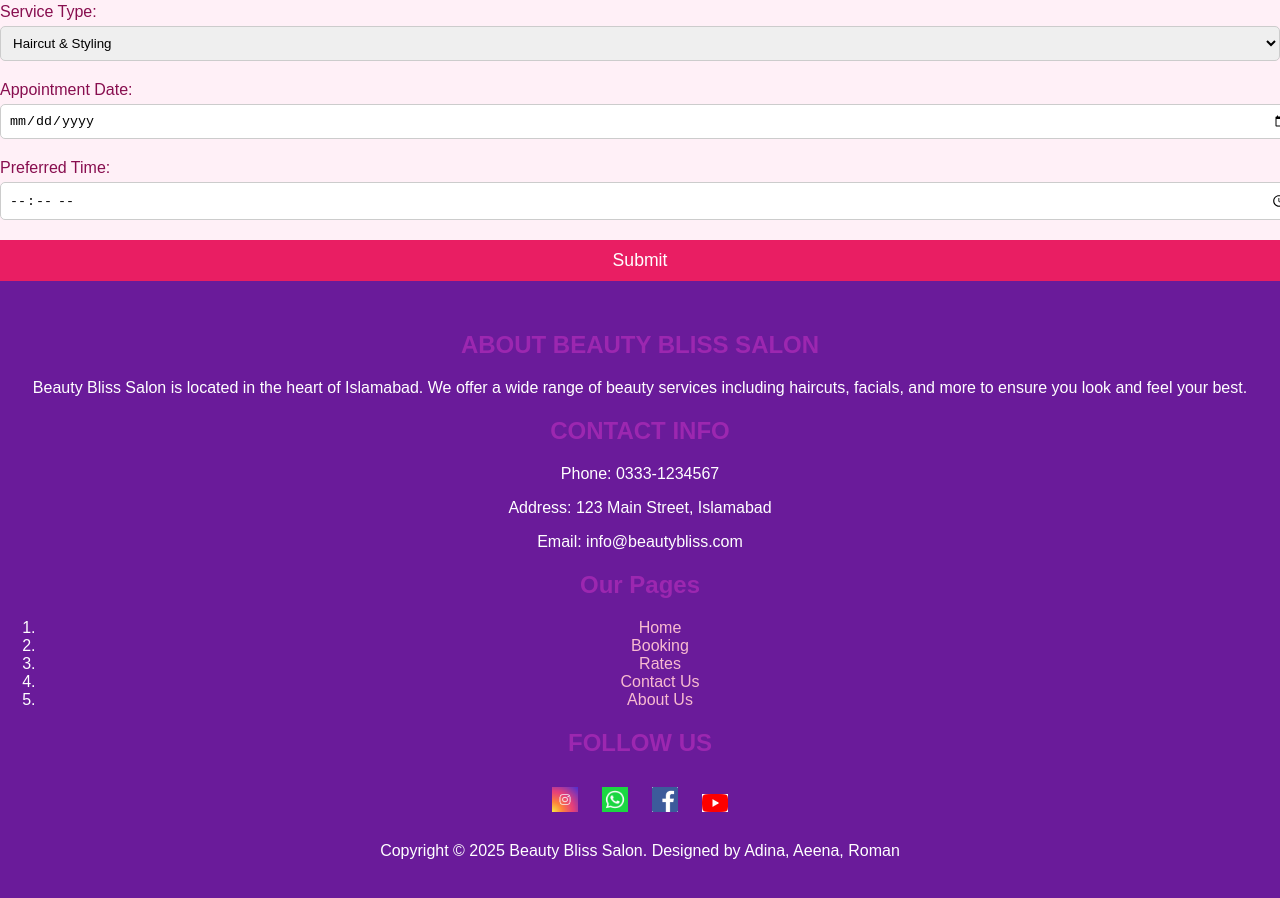
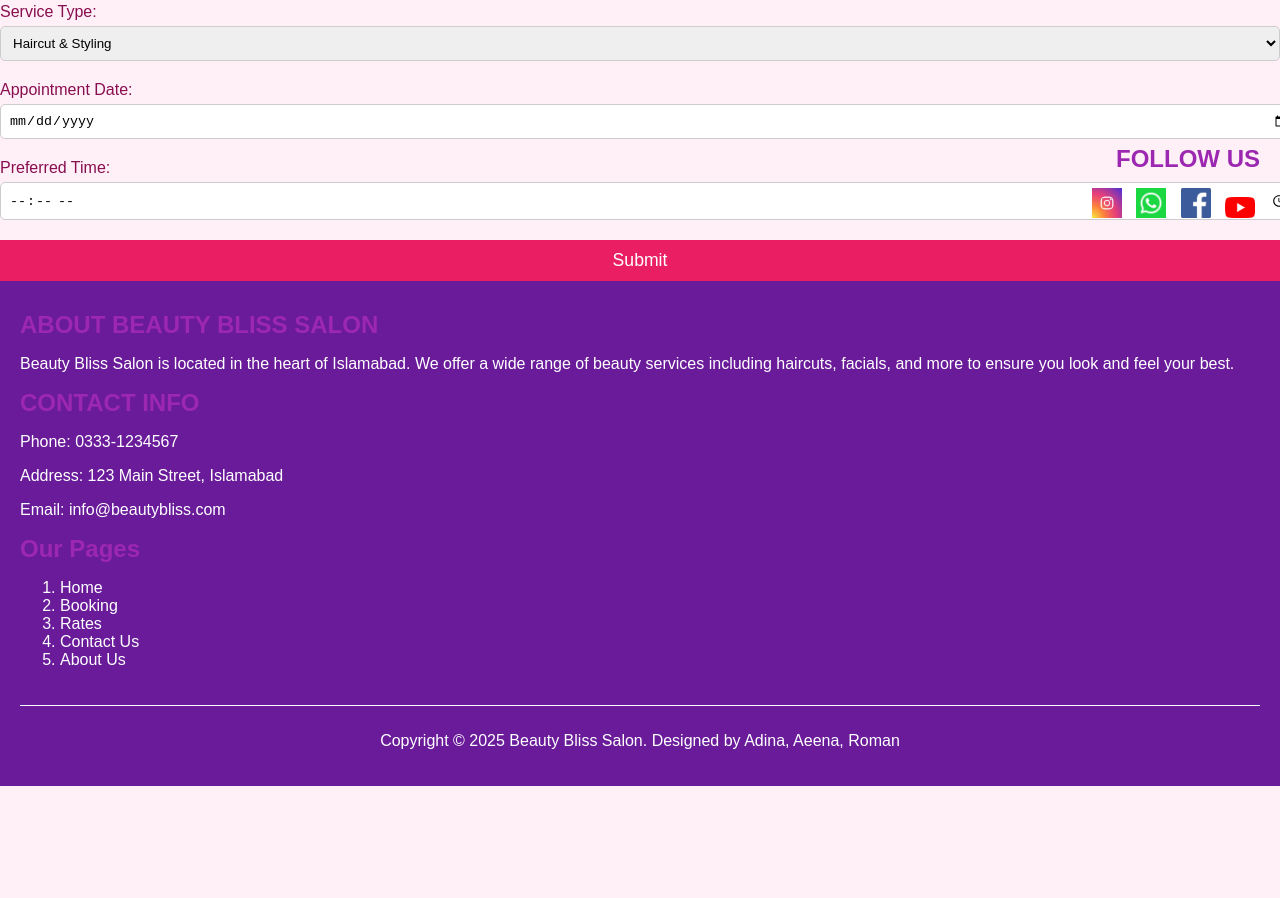
Before and after one commit to adenine-dot/Salon-Website, a plain HTML site: page booking.html in a window 1280 px wide. Shown: the part 917-1815 px from the top of the page. After the commit the page ends 1703 px from the top, so only its background shows below. Drawn offline with Linux system fonts and the light colour scheme.

Commit message:
Update booking.css

```diff
--- a/booking.css
+++ b/booking.css
@@ -84,22 +84,59 @@ body {
     background-color: #d81b60;
   }
 
-  footer {
+  .footer {
+    display: flex;
+    flex-direction: column;
+    justify-content: space-between;
     background-color: #6a1b9a;
+    padding: 20px;
     color: white;
-    padding: 30px 0;
-    text-align: center;
+    height: 100%;
+}
+
+.footer-content {
+    display: flex;
+    justify-content: space-between;
+    align-items: flex-start;
+}
+
+.footer h2 {
+    margin: 10px 0;
+}
+
+.footer .sections3 {
+    text-align: left;
+    width: 60%;
 }
 
 .footer a {
-    color: #f8bbd0;
+    color: white;
     text-decoration: none;
 }
 
-  .footer a img {
-    margin: 10px;
+.footer a:hover {
+    text-decoration: underline;
 }
 
-  .credits {
-    color: #f8bbd0;
+.footer img {
+    margin: 5px;
+    width: 30px;
 }
+
+.footer .subfooter2 {
+    text-align: center;
+    margin-top: 20px;
+    padding-top: 10px;
+    border-top: 1px solid white;
+    width: 100%;
+}
+
+.footer .sections4 {
+    text-align: right;
+    width: 30%;
+    position: absolute;
+    top: -100px;
+    right: 20px;
+    z-index: 10;
+    padding-top: 90%;
+}
```
Lines whose indentation alone changed are shown as unchanged.
